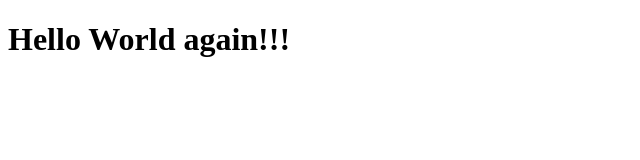
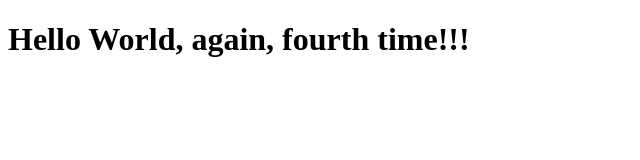
Before and after one commit to semighoti/git_test, a plain HTML site: page html-boilerplate/index.html in a window 1280 px wide. Shown: the whole page, without its empty margins (0-640 px from the left). Drawn offline with Linux system fonts and the light colour scheme.

Commit message:
Please enter the commit message for your changes. Lines starting with '#' will be ignored, and an empty message aborts the commit.
On branch main
Your branch is up to date with 'origin/main'.

Changes to be committed:
	modified:   html-boilerplate/index.html

```diff
--- a/html-boilerplate/index.html
+++ b/html-boilerplate/index.html
@@ -3,12 +3,10 @@
     <head>
         <meta charset="utf-8">
         <title>
-                  My third website
+            Another website
         </title>
     </head>
     <body>
-            <h1>
-                  Hello World again!!!
-            </h1>
+        <h1> Hello World, again, fourth time!!!</h1>
     </body>
 </html>
```
Lines whose indentation alone changed are shown as unchanged.
